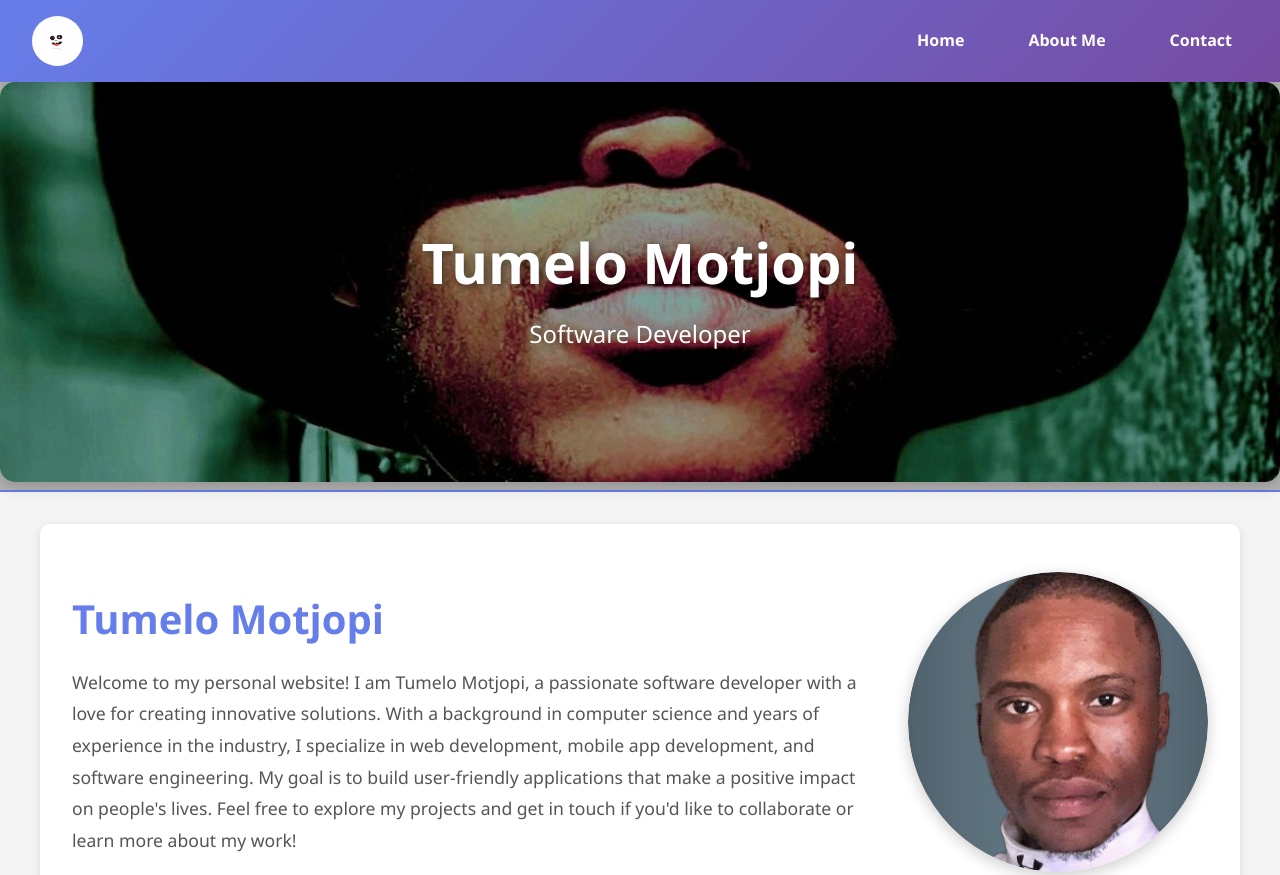
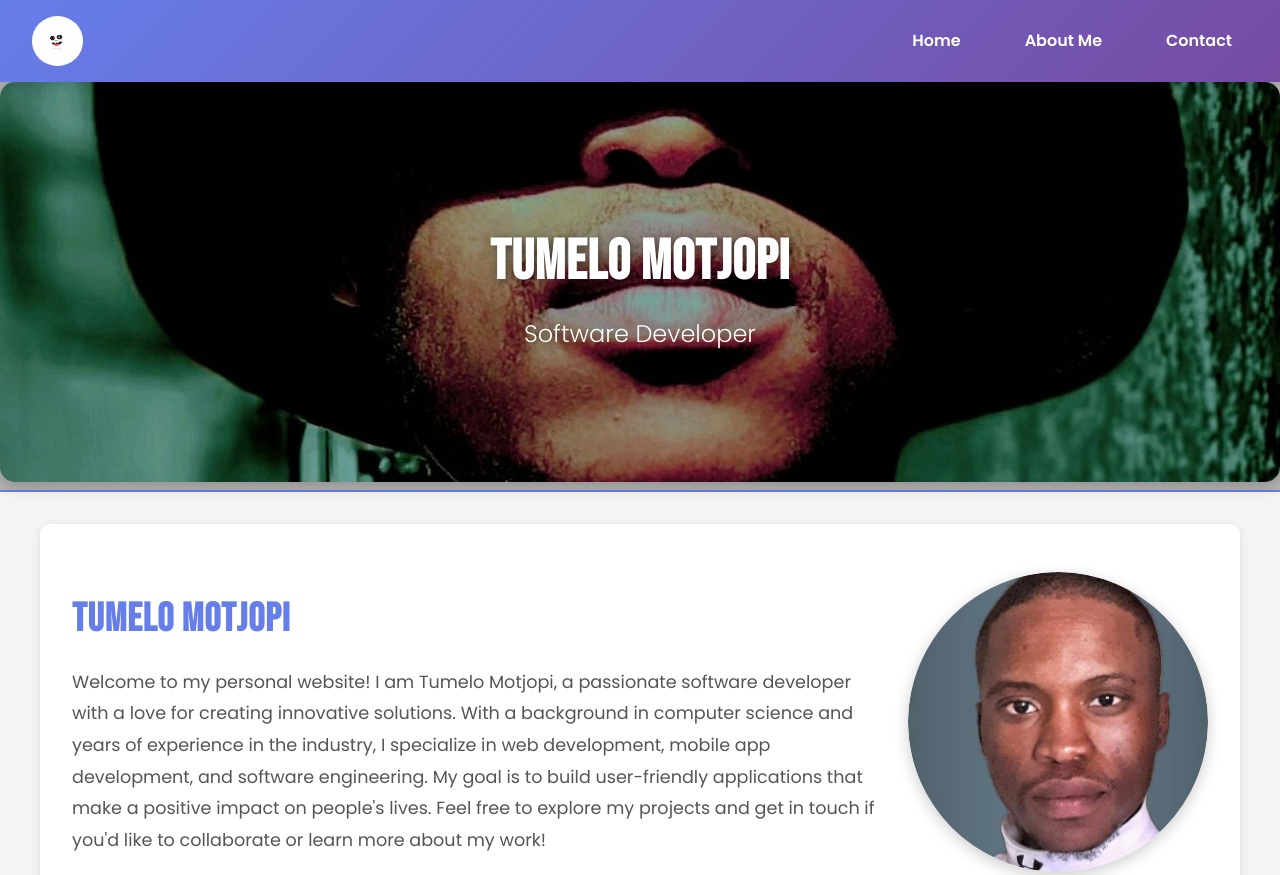
Before and after one commit to SenseiTumelo/Task-1---Portfolio, a plain HTML site: page index.html in a window 1280 px wide. Shown: the top 875 px of the page. Drawn offline with Linux system fonts and the light colour scheme.

Commit message:
import Google fonts: Bebas Neue and Poppins

```diff
--- a/styles.css
+++ b/styles.css
@@ -1,3 +1,8 @@
+/* ===========================
+   Font Import
+   =========================== */
+@import url('https://fonts.googleapis.com/css2?family=Bebas+Neue&family=Poppins:ital,wght@0,100;0,200;0,300;0,400;0,500;0,600;0,700;0,800;0,900;1,100;1,200;1,300;1,400;1,500;1,600;1,700;1,800;1,900&display=swap');
+
 /* ===========================
    General Styles
    =========================== */
@@ -8,11 +13,16 @@
 }
 
 body {
-    font-family: 'Segoe UI', Tahoma, Geneva, Verdana, sans-serif;
+    font-family: 'Poppins', sans-serif;
     line-height: 1.6;
     color: #333;
     background-color: #f4f4f4;
     scroll-behavior: smooth;
+}
+
+h1, h2, h3, h4, h5, h6 {
+    font-family: 'Bebas Neue', cursive;
+    letter-spacing: 1px;
 }
 
 /* ===========================
```
